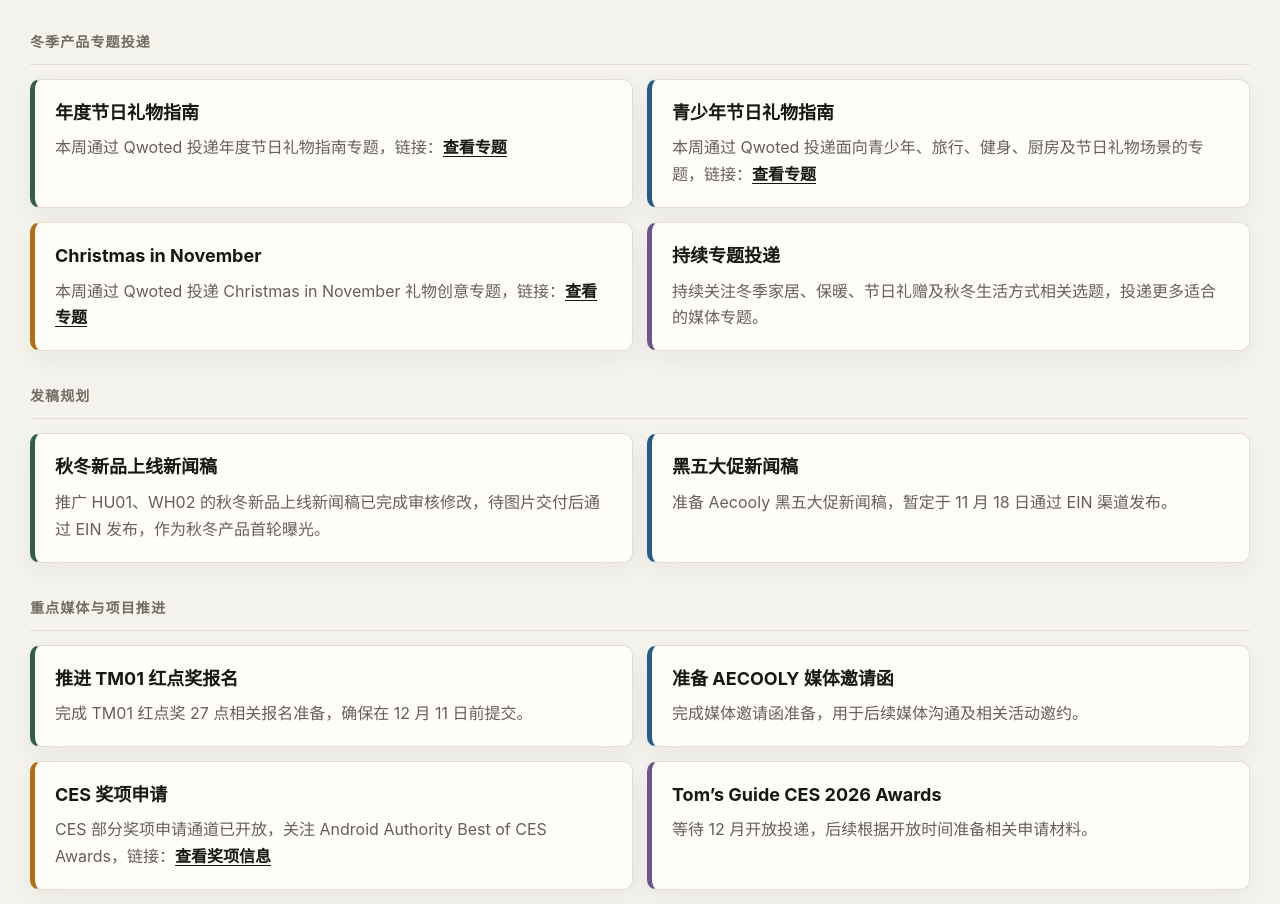
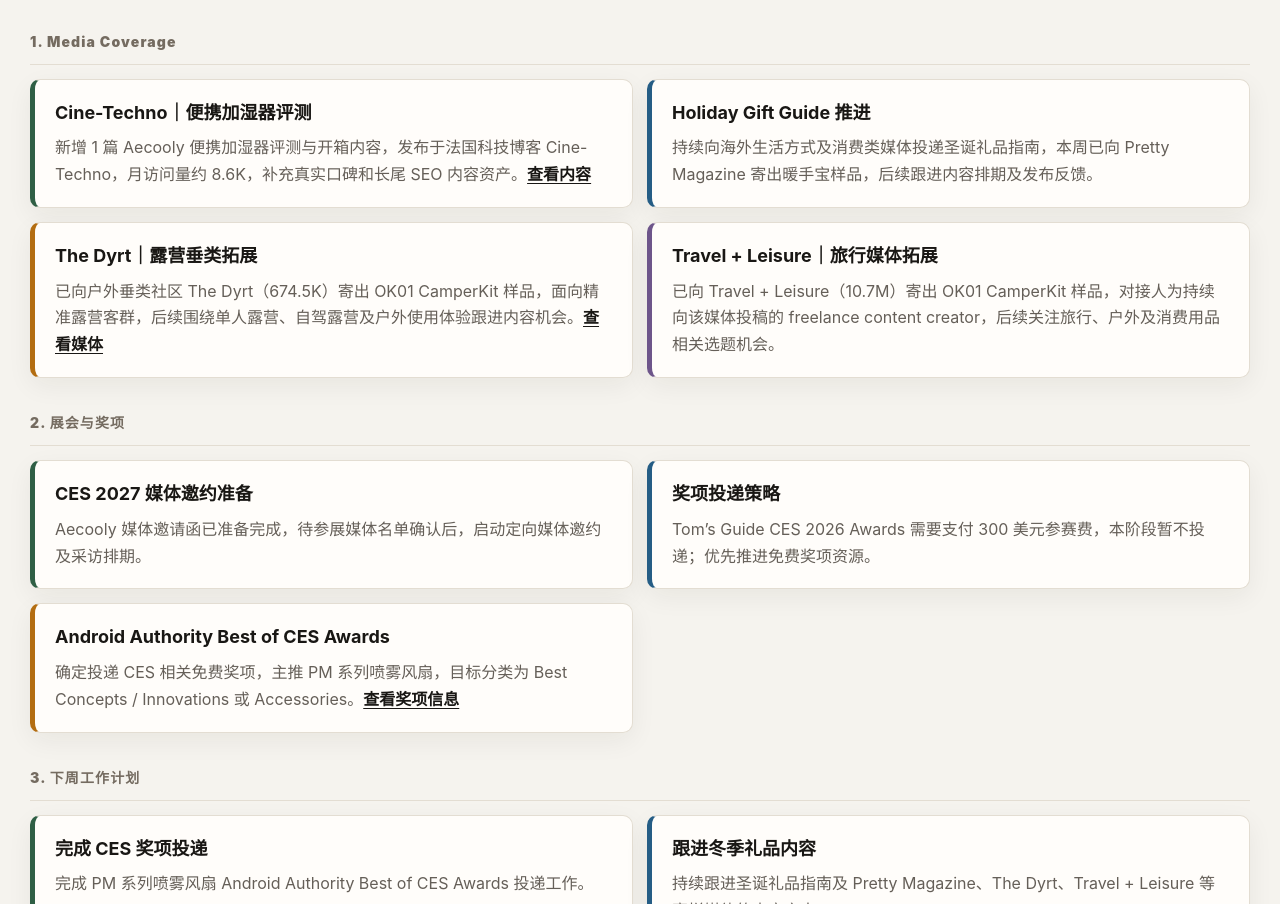
Before and after one commit to lora-dotcom/PR-, a plain HTML site: page index.html in a window 1280 px wide. Shown: the part 177-1081 px from the top of the page. Drawn offline with Linux system fonts and the light colour scheme.

Commit message:
Add files via upload

```diff
--- a/index.html
+++ b/index.html
@@ -592,60 +592,60 @@
       <div class="page-head">
         <div>
           <h1>PR 看板</h1>
-          <p class="lead">本周期重点转向冬季产品媒体投递与秋冬新品发稿准备。</p>
-        </div>
-        <div class="date-pill">本周</div>
-      </div>
-
-      <div class="section-title">冬季产品专题投递</div>
+          <p class="lead">本周期重点：冬季产品媒体投递、户外及旅行媒体拓展，以及 CES 2027 媒体与奖项准备。</p>
+        </div>
+        <div class="date-pill">截至 2026.11.20</div>
+      </div>
+
+      <div class="section-title">1. Media Coverage</div>
       <div class="next-grid">
         <div class="next">
-          <strong>年度节日礼物指南</strong>
-          <span>本周通过 Qwoted 投递年度节日礼物指南专题，链接：<a class="media" href="https://app.qwoted.com/source_requests/annual-holiday-gift-guide-search-2026-12-01-23-00-00-utc" target="_blank">查看专题</a></span>
-        </div>
-        <div class="next">
-          <strong>青少年节日礼物指南</strong>
-          <span>本周通过 Qwoted 投递面向青少年、旅行、健身、厨房及节日礼物场景的专题，链接：<a class="media" href="https://app.qwoted.com/source_requests/holiday-gift-guide-for-teens-travel-fitness-kitchen-stocking-stuffers-tech" target="_blank">查看专题</a></span>
-        </div>
-        <div class="next">
-          <strong>Christmas in November</strong>
-          <span>本周通过 Qwoted 投递 Christmas in November 礼物创意专题，链接：<a class="media" href="https://app.qwoted.com/source_requests/christmas-in-november-gift-ideas" target="_blank">查看专题</a></span>
-        </div>
-        <div class="next">
-          <strong>持续专题投递</strong>
-          <span>持续关注冬季家居、保暖、节日礼赠及秋冬生活方式相关选题，投递更多适合的媒体专题。</span>
-        </div>
-      </div>
-
-      <div class="section-title">发稿规划</div>
+          <strong>Cine-Techno｜便携加湿器评测</strong>
+          <span>新增 1 篇 Aecooly 便携加湿器评测与开箱内容，发布于法国科技博客 Cine-Techno，月访问量约 8.6K，补充真实口碑和长尾 SEO 内容资产。<a class="media" href="https://cine-techno.com/wp/2026/11/19/presentation-unboxing-du-portable-humidifier-mist-stick-01-de-aecooly/" target="_blank">查看内容</a></span>
+        </div>
+        <div class="next">
+          <strong>Holiday Gift Guide 推进</strong>
+          <span>持续向海外生活方式及消费类媒体投递圣诞礼品指南，本周已向 Pretty Magazine 寄出暖手宝样品，后续跟进内容排期及发布反馈。</span>
+        </div>
+        <div class="next">
+          <strong>The Dyrt｜露营垂类拓展</strong>
+          <span>已向户外垂类社区 The Dyrt（674.5K）寄出 OK01 CamperKit 样品，面向精准露营客群，后续围绕单人露营、自驾露营及户外使用体验跟进内容机会。<a class="media" href="https://thedyrt.com/" target="_blank">查看媒体</a></span>
+        </div>
+        <div class="next">
+          <strong>Travel + Leisure｜旅行媒体拓展</strong>
+          <span>已向 Travel + Leisure（10.7M）寄出 OK01 CamperKit 样品，对接人为持续向该媒体投稿的 freelance content creator，后续关注旅行、户外及消费用品相关选题机会。</span>
+        </div>
+      </div>
+
+      <div class="section-title">2. 展会与奖项</div>
       <div class="next-grid">
         <div class="next">
-          <strong>秋冬新品上线新闻稿</strong>
-          <span>推广 HU01、WH02 的秋冬新品上线新闻稿已完成审核修改，待图片交付后通过 EIN 发布，作为秋冬产品首轮曝光。</span>
-        </div>
-        <div class="next">
-          <strong>黑五大促新闻稿</strong>
-          <span>准备 Aecooly 黑五大促新闻稿，暂定于 11 月 18 日通过 EIN 渠道发布。</span>
-        </div>
-      </div>
-
-      <div class="section-title">重点媒体与项目推进</div>
+          <strong>CES 2027 媒体邀约准备</strong>
+          <span>Aecooly 媒体邀请函已准备完成，待参展媒体名单确认后，启动定向媒体邀约及采访排期。</span>
+        </div>
+        <div class="next">
+          <strong>奖项投递策略</strong>
+          <span>Tom’s Guide CES 2026 Awards 需要支付 300 美元参赛费，本阶段暂不投递；优先推进免费奖项资源。</span>
+        </div>
+        <div class="next">
+          <strong>Android Authority Best of CES Awards</strong>
+          <span>确定投递 CES 相关免费奖项，主推 PM 系列喷雾风扇，目标分类为 Best Concepts / Innovations 或 Accessories。<a class="media" href="https://www.androidauthority.com/best-of-ces-awards/" target="_blank">查看奖项信息</a></span>
+        </div>
+      </div>
+
+      <div class="section-title">3. 下周工作计划</div>
       <div class="next-grid">
         <div class="next">
-          <strong>推进 TM01 红点奖报名</strong>
-          <span>完成 TM01 红点奖 27 点相关报名准备，确保在 12 月 11 日前提交。</span>
-        </div>
-        <div class="next">
-          <strong>准备 AECOOLY 媒体邀请函</strong>
-          <span>完成媒体邀请函准备，用于后续媒体沟通及相关活动邀约。</span>
-        </div>
-        <div class="next">
-          <strong>CES 奖项申请</strong>
-          <span>CES 部分奖项申请通道已开放，关注 Android Authority Best of CES Awards，链接：<a class="media" href="https://www.androidauthority.com/best-of-ces-awards/" target="_blank">查看奖项信息</a></span>
-        </div>
-        <div class="next">
-          <strong>Tom’s Guide CES 2026 Awards</strong>
-          <span>等待 12 月开放投递，后续根据开放时间准备相关申请材料。</span>
+          <strong>完成 CES 奖项投递</strong>
+          <span>完成 PM 系列喷雾风扇 Android Authority Best of CES Awards 投递工作。</span>
+        </div>
+        <div class="next">
+          <strong>跟进冬季礼品内容</strong>
+          <span>持续跟进圣诞礼品指南及 Pretty Magazine、The Dyrt、Travel + Leisure 等寄样媒体的内容产出。</span>
+        </div>
+        <div class="next">
+          <strong>启动 CES 2027 媒体邀约</strong>
+          <span>待参展媒体名单确认后，正式启动定向媒体邀约及采访安排。</span>
         </div>
       </div>
     </section>
```
